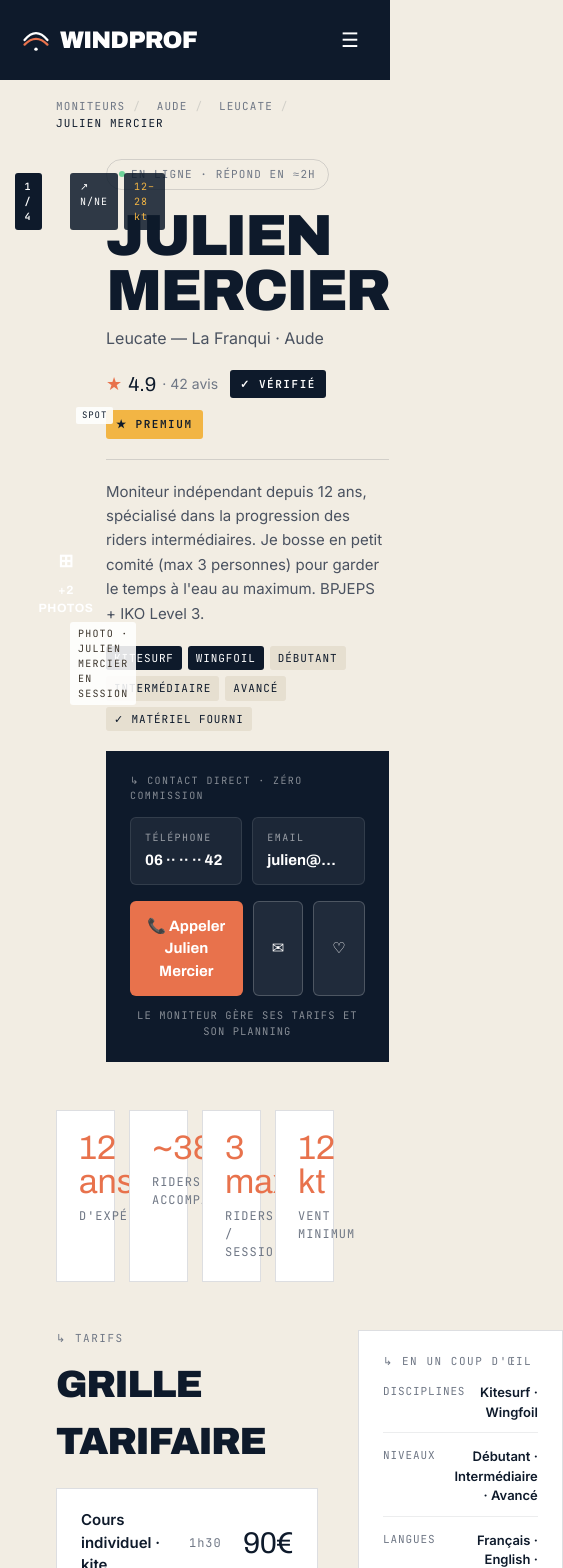
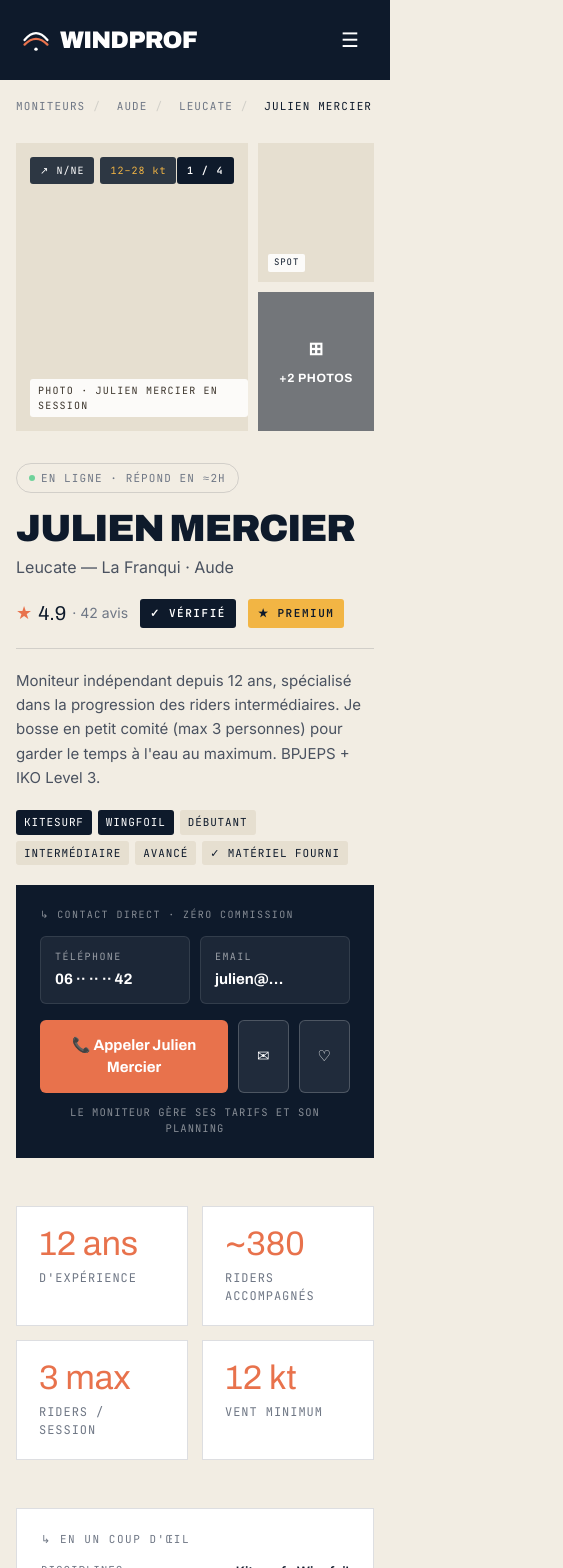
Before and after one commit to theofournier/windprof, a SvelteKit app: page /profs/1 in a window 390 px wide. Shown: the top 1568 px of the page, 563 px wide, since content can reach past the window. Built offline with nearby package versions, Linux system fonts and the light colour scheme.

Commit message:
Prof page responsive

```diff
--- a/src/lib/components/prof/ProfBreadcrumb.svelte
+++ b/src/lib/components/prof/ProfBreadcrumb.svelte
@@ -6,7 +6,7 @@
 	} = $props();
 </script>
 
-<div class="mx-auto max-w-360 px-14 pt-4.5">
+<div class="mx-auto max-w-360 overflow-x-auto px-4 pt-4.5 sm:px-8 lg:px-14">
 	<nav class="font-mono text-label tracking-loose text-muted">
 		{#each segments as seg, i (i)}
 			{#if i > 0}
--- a/src/lib/components/prof/ProfGallery.svelte
+++ b/src/lib/components/prof/ProfGallery.svelte
@@ -12,7 +12,7 @@
 	} = $props();
 </script>
 
-<div class="grid h-140 grid-cols-[2fr_1fr] grid-rows-2 gap-2.5">
+<div class="grid h-72 grid-cols-[2fr_1fr] grid-rows-2 gap-2.5 sm:h-96 lg:h-140">
 	<!-- Main photo -->
 	<div class="relative row-span-2 rounded-2.5 bg-bg-dark">
 		<span
--- a/src/lib/components/prof/ProfHero.svelte
+++ b/src/lib/components/prof/ProfHero.svelte
@@ -45,7 +45,7 @@
 		{/if}
 	</div>
 
-	<h1 class="mb-2 mt-4.5 text-[58px] leading-[0.95]">{name}</h1>
+	<h1 class="mb-2 mt-4.5 text-[38px] leading-[0.95] lg:text-[58px]">{name}</h1>
 
 	<div class="mb-5 text-base text-[#4A5260]">{location}</div>
 
--- a/src/lib/components/prof/ProfStats.svelte
+++ b/src/lib/components/prof/ProfStats.svelte
@@ -6,8 +6,8 @@
 	} = $props();
 </script>
 
-<section class="mx-auto max-w-360 px-14 pb-8">
-	<div class="grid grid-cols-4 gap-3.5">
+<section class="mx-auto max-w-360 px-4 pb-8 sm:px-8 lg:px-14">
+	<div class="grid grid-cols-2 gap-3.5 lg:grid-cols-4">
 		{#each stats as stat (stat.label)}
 			<div class="rounded-2 border border-ink/14 bg-white px-5.5 py-5">
 				<div class="font-display text-[34px] leading-none text-accent">{stat.value}</div>
--- a/src/routes/profs/[id]/+page.svelte
+++ b/src/routes/profs/[id]/+page.svelte
@@ -24,7 +24,7 @@
 	]}
 />
 
-<section class="mx-auto grid max-w-360 grid-cols-[1.2fr_1fr] gap-10 px-14 pt-7 pb-12">
+<section class="mx-auto grid max-w-360 grid-cols-1 gap-8 px-4 pt-7 pb-12 sm:px-8 lg:grid-cols-[1.2fr_1fr] lg:gap-10 lg:px-14">
 	<ProfGallery name="Julien Mercier" windDirection="N/NE" windRange="12–28 kt" photoCount={4} />
 	<ProfHero
 		name="Julien Mercier"
@@ -50,7 +50,7 @@
 	]}
 />
 
-<section class="mx-auto grid max-w-[1440px] grid-cols-[1.5fr_1fr] gap-10 px-14 pt-4 pb-16">
+<section class="mx-auto grid max-w-[1440px] grid-cols-1 gap-8 px-4 pt-4 pb-16 sm:px-8 lg:grid-cols-[1.5fr_1fr] lg:gap-10 lg:px-14">
 	<div>
 		<ProfPricing
 			items={[
@@ -111,7 +111,7 @@
 		/>
 	</div>
 
-	<aside class="sticky top-5 flex flex-col gap-4.5 self-start">
+	<aside class="order-first flex flex-col gap-4.5 lg:order-0 lg:sticky lg:top-5 lg:self-start">
 		<ProfAtAGlance
 			details={[
 				{ label: 'Disciplines', value: 'Kitesurf · Wingfoil' },
```
